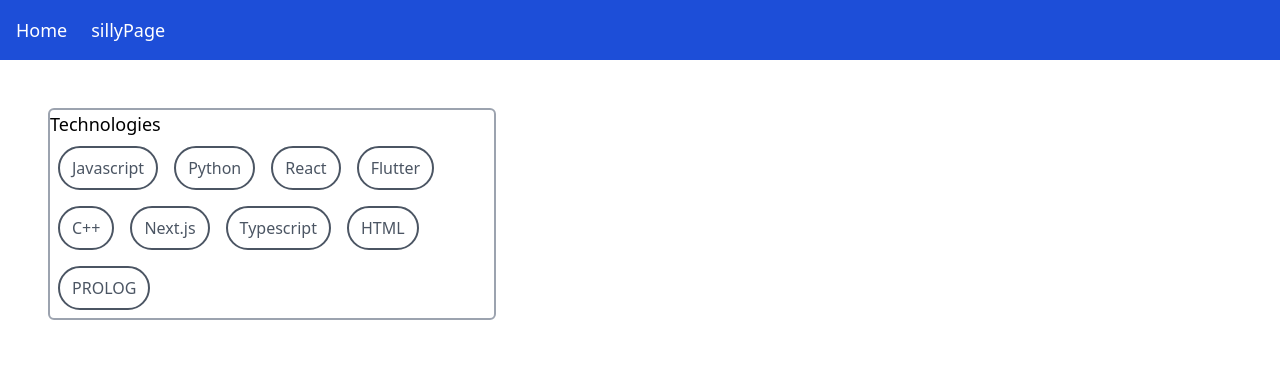
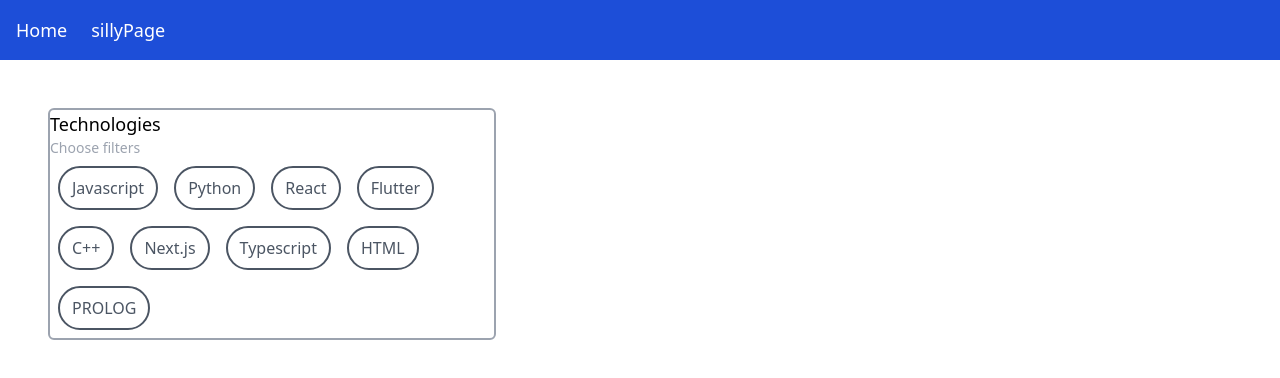
Before and after one commit to kiserd/OSU-CS467-Capstone-Project, a Next.js app in the folder portfolio-project-matching-app/: page /test_filterButtonsPage in a window 1280 px wide. Shown: the top 378 px of the page. Built offline with nearby package versions, Linux system fonts and the light colour scheme.

Commit message:
added ability to select multiple filters at a time and remove filters

```diff
--- a/portfolio-project-matching-app/components/FilterButtons.js
+++ b/portfolio-project-matching-app/components/FilterButtons.js
@@ -1,17 +1,52 @@
+import { useState } from 'react'
 import Button from './Button'
 
 const FilterButtons = ({ category, choices, onClick }) => {
-    const toggleFilter = (choice) => {
-        // todo
+    // declare new state variable indicating available filter choices
+    const [availableChoices, setAvailableChoices] = useState(choices)
+
+    // declare new state variable indicating selected filter choices
+    const [selectedChoices, setSelectedChoices] = useState([])
+
+    const addFilter = (choice) => {
+        // remove choice from availableChoices
+        setAvailableChoices(availableChoices.filter((element) => choice.id !== element.id))
+        // add choice to selectedChoices
+        setSelectedChoices([...selectedChoices, choice])
+        // pass filter choice to parent
+        onClick(choice)
     }
+
+    const removeFilter = (choice) => {
+        // remove choice from selectedChoices
+        setSelectedChoices(selectedChoices.filter((element) => choice.id !== element.id))
+        // add choice to availableChoices
+        setAvailableChoices([...availableChoices, choice])
+        // pass filter choice to parent
+        onClick(choice)
+        console.log(selectedChoices)
+        console.log(availableChoices)
+    }
+
     return (
         <div>
             <div className='text-lg'>
                 {category}
             </div>
-            <div classname='flex flex-wrap'>
-                {choices.map((choice) => {
-                    return <Button key={choice.id} type='btnGeneral' text={choice.name} onClick={() => onClick(choice)} />
+            <div className='text-sm text-gray-400'>
+                {selectedChoices.length !== 0 && 'Remove filters'}
+            </div>
+            <div>
+                {selectedChoices.map((choice) => {
+                    return <Button key={choice.id} type='btnWarning' text={choice.name} onClick={() => removeFilter(choice)} />
+                })}
+            </div>
+            <div className='text-sm text-gray-400'>
+                Choose filters
+            </div>
+            <div className='flex flex-wrap'>
+                {availableChoices.map((choice) => {
+                    return <Button key={choice.id} type='btnGeneral' text={choice.name} onClick={() => addFilter(choice)} />
                 })}
             </div>
         </div>
```
